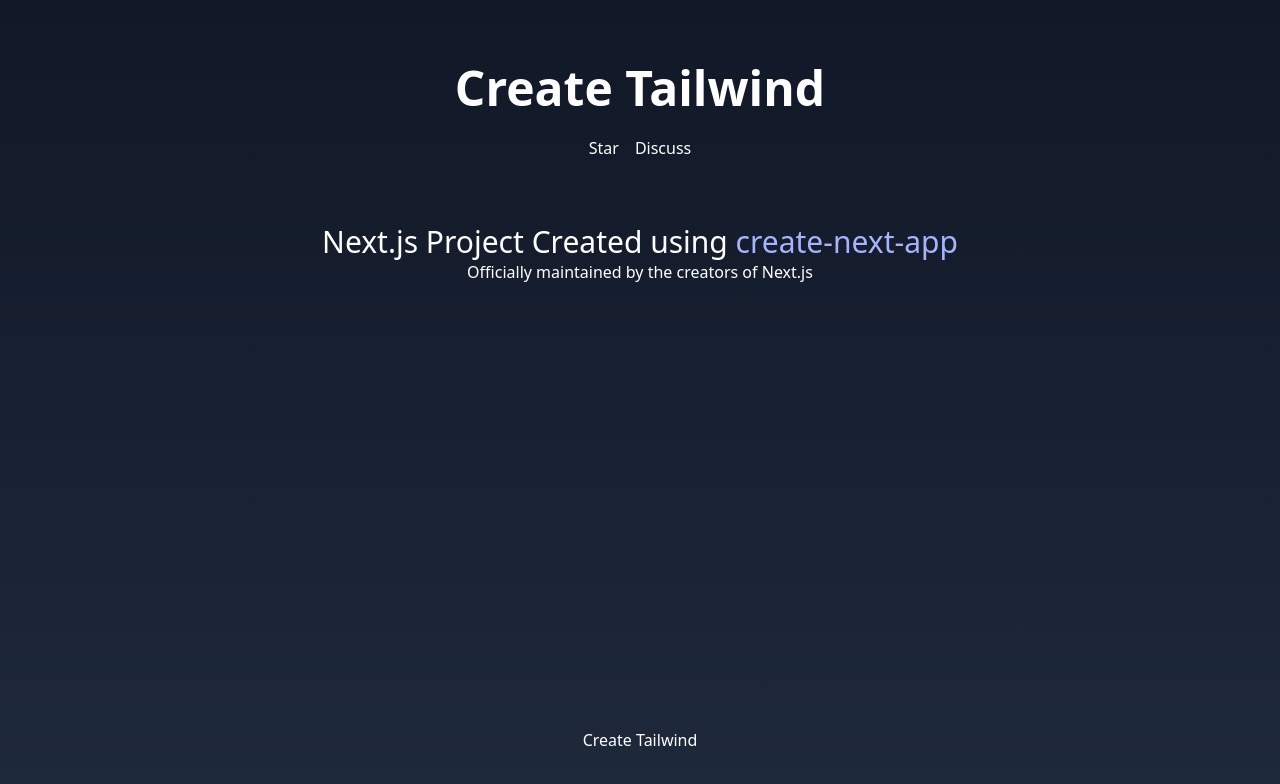
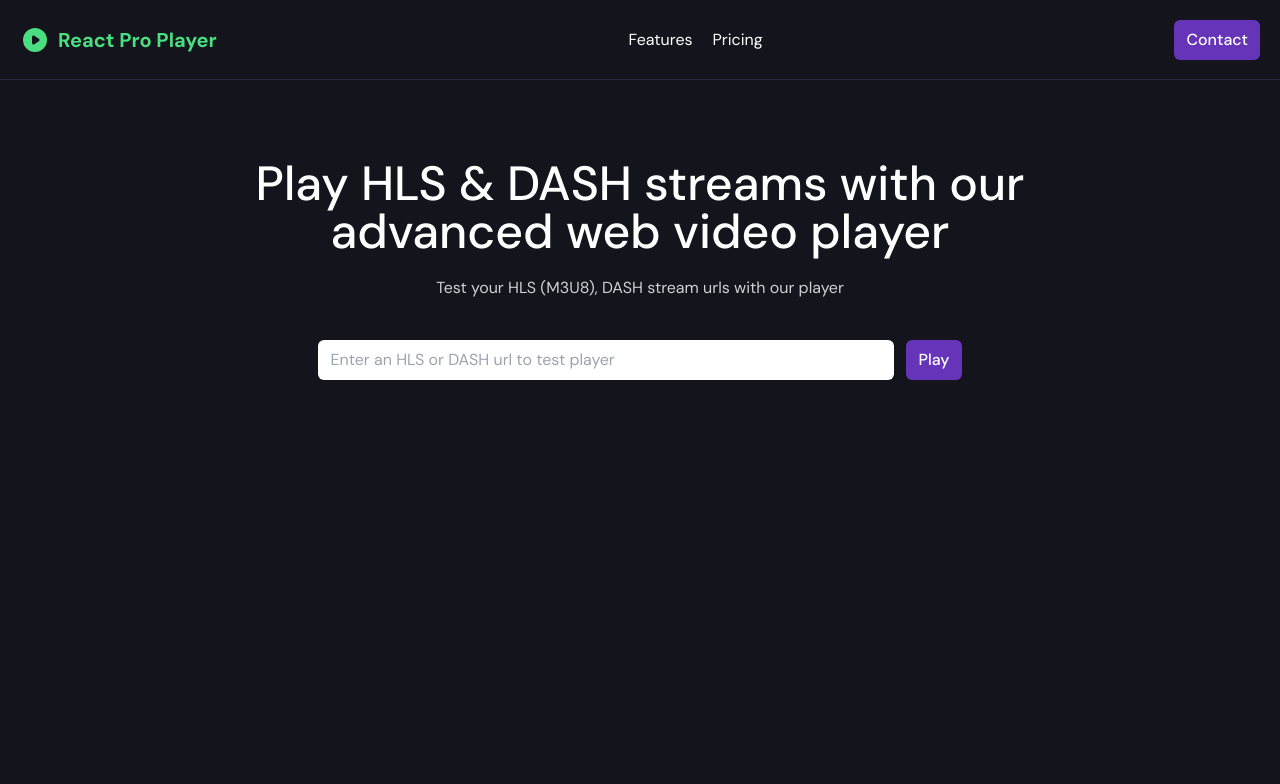
Before and after one commit to langford-dev/react-pro-player-web, a Next.js app: page / in a window 1280 px wide. Shown: the top 784 px of the page. Built offline with nearby package versions, Linux system fonts and the light colour scheme.

Commit message:
update: header and hero section

```diff
--- /dev/null
+++ b/components/Button/index.tsx
@@ -0,0 +1,13 @@
+import { FC } from "react";
+
+interface IButtonProps {
+    label: string
+}
+
+const Button: FC<IButtonProps> = ({ label }) => {
+    return (
+        <button className="bg-brand p-2 px-3 font-medium rounded-md active:scale-95 transition-all">{label}</button>
+    )
+}
+
+export default Button
--- a/package.json
+++ b/package.json
@@ -17,6 +17,7 @@
     "next": "13.2.4",
     "react": "18.2.0",
     "react-dom": "18.2.0",
+    "react-icons": "^4.8.0",
     "typescript": "5.0.2"
   },
   "devDependencies": {
--- a/pages/index.tsx
+++ b/pages/index.tsx
@@ -1,72 +1,57 @@
+import Button from "@/components/Button";
 import Head from "next/head";
-import Script from "next/script";
+import Link from "next/link";
+import { HiOutlineMenu, HiPlay } from "react-icons/hi"
 
 export default function Home() {
   return (
     <div>
       <Head>
-        <title>Create Next App</title>
+        <title>React Pro Player</title>
         <meta name="description" content="Generated by create next app" />
         <link rel="icon" href="/favicon.ico" />
       </Head>
-      <div className="h-screen bg-gradient-to-b from-gray-900 to-slate-800 flex flex-col text-white">
-        <header className="py-16">
-          <h1 className="text-5xl font-bold text-center mb-6">
-            Create Tailwind
-          </h1>
-          <div className="flex flex-row justify-center items-center gap-4">
-            <a
-              className="github-button"
-              href="https://github.com/andrejjurkin/create-tailwind-app"
-              data-color-scheme="no-preference: dark; light: dark; dark: dark;"
-              data-icon="octicon-star"
-              data-size="large"
-              rel="noreferrer"
-              data-show-count="true"
-              aria-label="Star andrejjurkin/create-tailwind-app on GitHub"
-            >
-              Star
-            </a>
-            <a
-              className="github-button"
-              href="https://github.com/andrejjurkin/create-tailwind-app/discussions"
-              data-color-scheme="no-preference: dark; light: dark; dark: dark;"
-              data-icon="octicon-comment-discussion"
-              data-size="large"
-              aria-label="Discuss andrejjurkin/create-tailwind-app on GitHub"
-            >
-              Discuss
-            </a>
+      <header className="w-screen h-[80px]">
+        <div className="w-full h-full max-w-7xl m-auto flex items-center justify-between px-5 border-b border-b-slate-800">
+          <div className="flex items-center gap-2">
+            <HiPlay className="text-green-400" size={30} />
+            <p className="text-green-400 font-bold text-xl">
+              React Pro Player
+            </p>
           </div>
-        </header>
+          <nav className="hidden lg:block">
+            <ul className="flex items-center gap-5">
+              <li>
+                <Link href="/" className={styles.navLink}>Features</Link>
+              </li>
+              <li>
+                <Link href="/" className={styles.navLink}>Pricing</Link>
+              </li>
+            </ul>
+          </nav>
+          <div className="hidden lg:block">
+            <Button label="Contact" />
+          </div>
+          <HiOutlineMenu className="lg:hidden" size={30} />
+        </div>
+      </header>
 
-        <main className="flex-1">
-          <section className="text-center">
-            <h2 className="text-3xl font-medium text-center">
-              Next.js Project Created using{" "}
-              <a
-                href="https://nextjs.org/docs/api-reference/create-next-app"
-                target="_blank"
-                className="text-indigo-300"
-              >
-                create-next-app
-              </a>
-            </h2>
-            <p className="mb-6">
-              Officially maintained by the creators of Next.js
-            </p>
-          </section>
-        </main>
+      <section className="py-20">
+        <div className="px-5">
+          <div className="text-center flex flex-col gap-5 max-w-4xl m-auto">
+            <h1 className="lg:text-5xl text-3xl font-medium">Play HLS & DASH streams with our advanced web video player</h1>
+            <p className="opacity-80">Test your HLS (M3U8), DASH stream urls with our player</p>
+          </div>
+          <div className="flex gap-3 items-center justify-center mt-10">
+            <input className="w-full bg-transparent bg-white outline-none border-none text-black p-2 px-3 rounded-md max-w-xl" placeholder="Enter an HLS or DASH url to test player" />
+            <Button label="Play" />
+          </div>
+        </div>
+      </section>
+    </div>
+  )
+}
 
-        <footer className="px-8 py-12 border-t border-gray-800">
-          <div className="px-8 font-medium text-center">
-            <a href="https://github.com/andrejjurkin/create-tailwind-app">
-              Create Tailwind
-            </a>
-          </div>
-        </footer>
-      </div>
-      <Script src="https://buttons.github.io/buttons.js" />
-    </div>
-  );
+const styles = {
+  navLink: `hover:text-brand transition-all`
 }
--- a/styles/globals.css
+++ b/styles/globals.css
@@ -1,3 +1,12 @@
+@import url("https://fonts.googleapis.com/css2?family=DM+Sans:ital,wght@0,400;0,500;0,700;1,400;1,500;1,700");
+
 @tailwind base;
 @tailwind components;
 @tailwind utilities;
+
+html {
+  font-family: "DM Sans", system-ui, -apple-system, BlinkMacSystemFont,
+    "Segoe UI", Roboto, Oxygen, Ubuntu, Cantarell, "Open Sans", "Helvetica Neue",
+    sans-serif;
+  @apply bg-[#13141C] text-white;
+}
--- a/tailwind.config.js
+++ b/tailwind.config.js
@@ -4,7 +4,11 @@
     "./components/**/*.{js,jsx,ts,tsx}",
   ],
   theme: {
-    extend: {},
+    extend: {
+      colors: {
+        'brand': '#6534B9'
+      }
+    },
   },
   plugins: [],
 };
```
Also changed, not shown: 1 other file (tests, documents, lock files or other folders).
